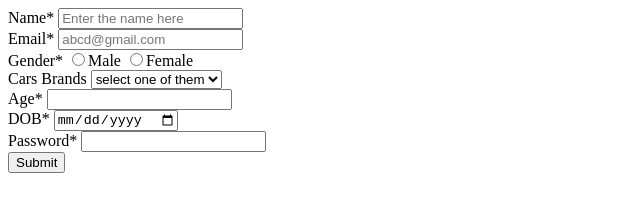
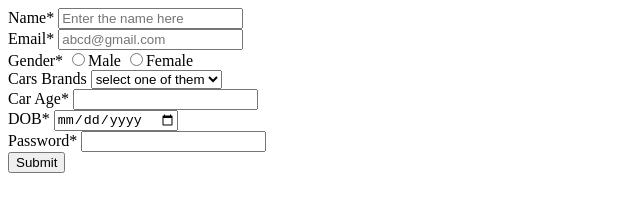
Before and after one commit to acciojob/signup-form-car-Fayeemahmad398, a website: page main.html in a window 1280 px wide. Shown: the full height of the page, 0-640 px from the left. Drawn offline with Linux system fonts and the light colour scheme.

Commit message:
created a submission

```diff
--- a/main.html
+++ b/main.html
@@ -41,9 +41,19 @@
 		</div>
 
 
-		<div>
-			<label for="carage">Age*</label>
+<!-- 		<div>
+			<label for="carage"> Car Age*</label>
 			<input type="number" id="carage"  min="0" required>
+
+
+<div> -->
+		<label for="carage">Car Age*</label>
+		<input type="number" id="carage" required  min="0" >
+	</div>
+
+
+
+
 
 		</div>
 
```
